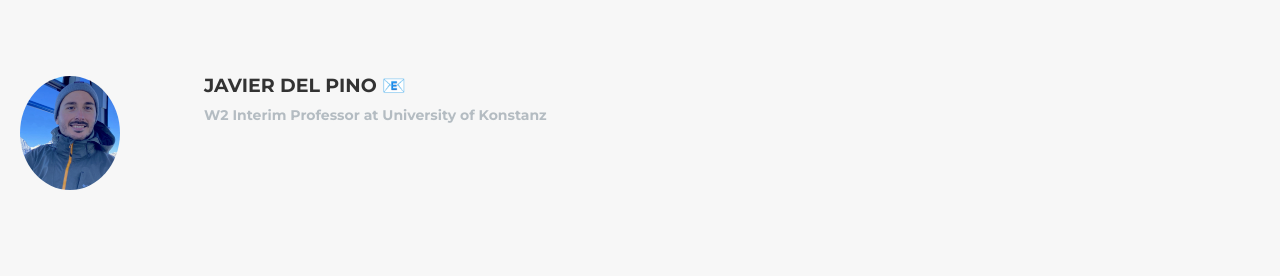
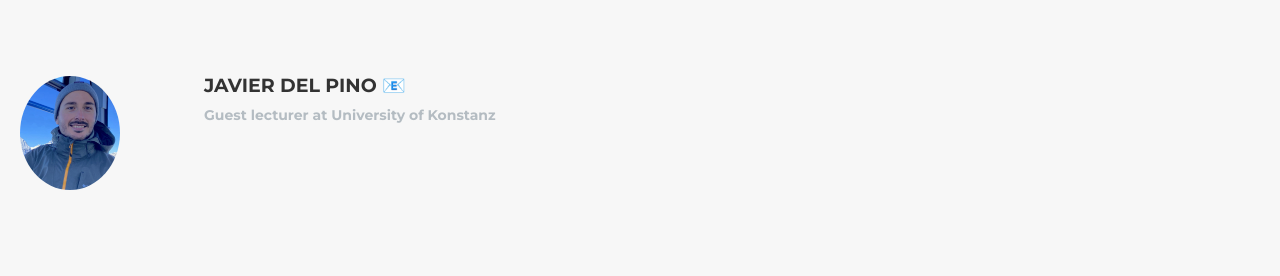
Before and after one commit to KilianSeibold/KilianSeibold.github.io, a Jekyll site: the page built from index.html, in a window 1280 px wide and 900 px high, scrolled down 6137 px. Shown: the part 154-430 px from the top of the window. Built offline with Jekyll 4.4.1, drawn with Linux system fonts in a browser that asks for light colours; some web fonts are replaced.

Commit message:
Update team.html

```diff
--- a/_includes/team.html
+++ b/_includes/team.html
@@ -49,7 +49,7 @@
                             <div class="timeline-panel">
                                 <div class="timeline-heading">
                                     <h4>Javier del Pino <a href= "mailto:javier.del-pino@uni-konstanz.de">📧</a></h4>
-                                    <h4 class="subheading">W2 Interim Professor at University of Konstanz</h4>
+                                    <h4 class="subheading">Guest lecturer at University of Konstanz</h4>
                                 </div>
                                 <!-- <div class="timeline-body">
                                     <p class="text-muted">Lorem ipsum dolor sit amet, consectetur adipisicing elit. Sunt ut voluptatum eius sapiente, totam reiciendis temporibus qui quibusdam, recusandae sit vero unde, sed, incidunt et ea quo dolore laudantium consectetur!</p>
```
